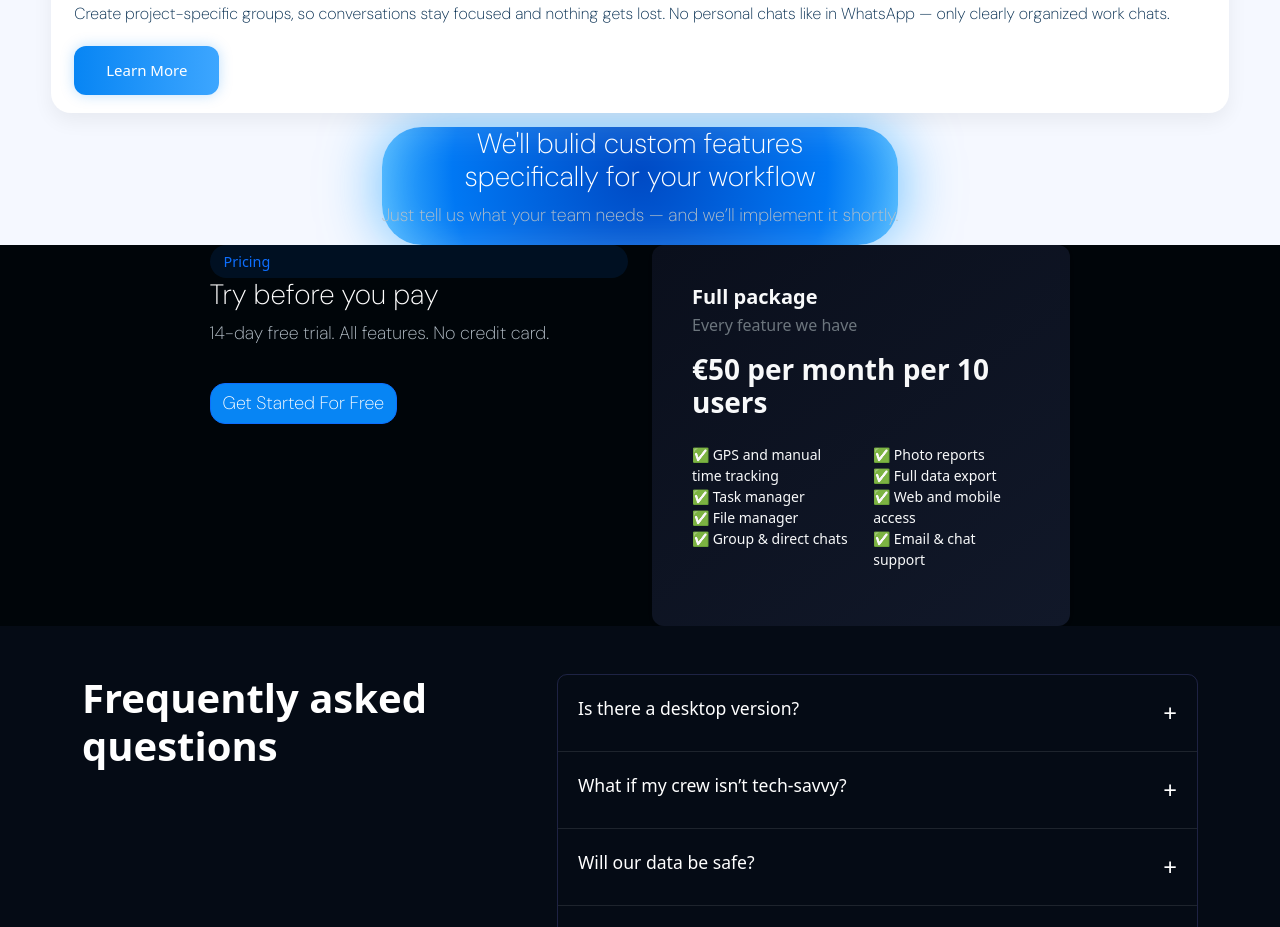
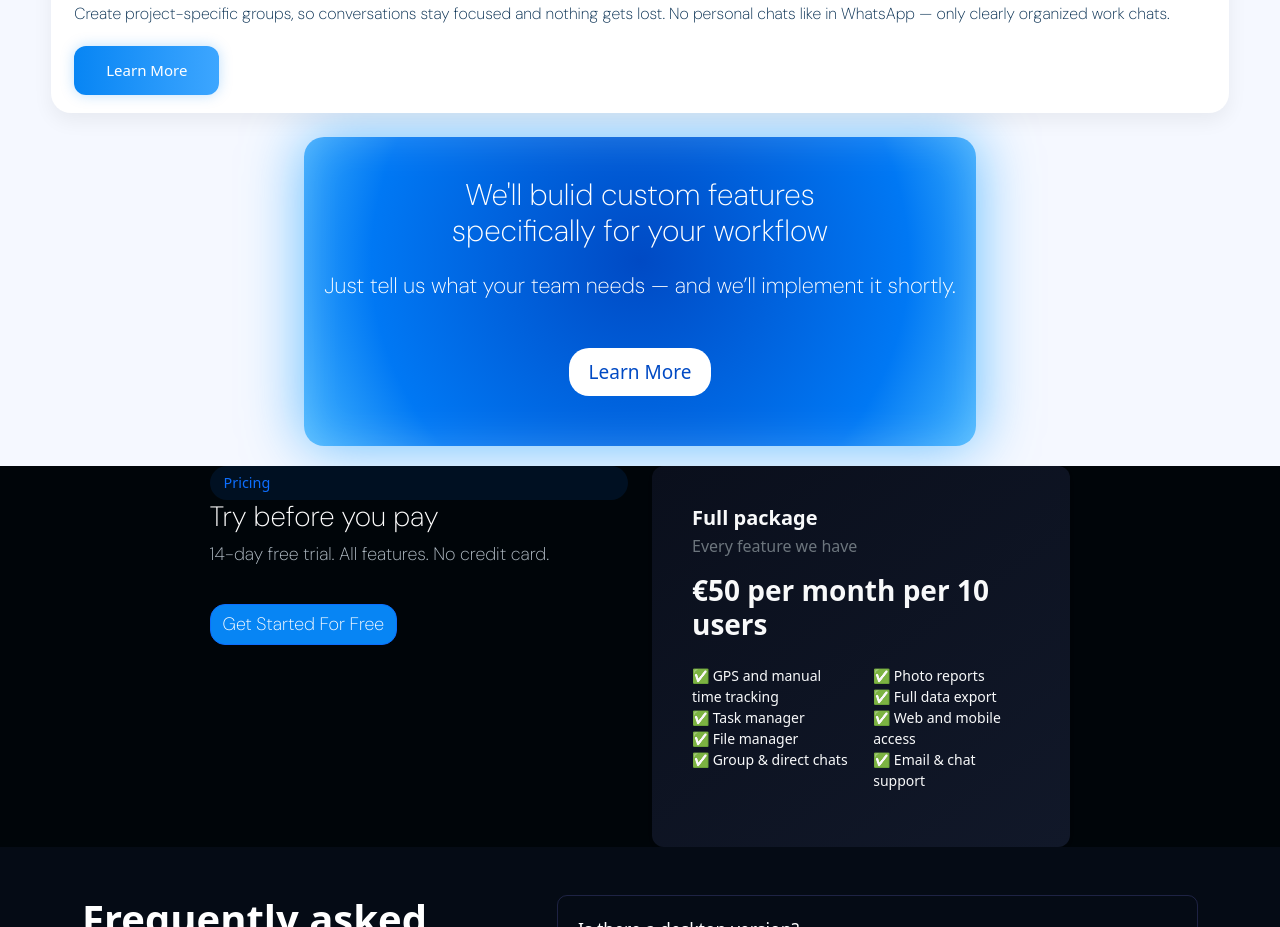
Before and after one commit to alexgeho/ByggHubWeb_on_React, a React (Create React App) app: page / in a window 1280 px wide. Shown: the part 2860-3787 px from the top of the page. Built offline with nearby package versions, Linux system fonts and the light colour scheme.

Commit message:
feat: aligned blue block and white button, improved padding and vertical layout

```diff
--- a/src/Components/BlueBlock/BlueBlock.css
+++ b/src/Components/BlueBlock/BlueBlock.css
@@ -1,7 +1,7 @@
 .BlueBlock {
-    max-width: 800px;
-    max-height: 340px;
-    border-radius: 40px;
+    border-radius: 20px;
+    margin-top: 10px;
+    padding: 20px; /* ← внутренние отступы */
     background: radial-gradient(circle at 50% 40%, #004ac4, #0078f4 70%, #45b6ff 100%);
     box-shadow:
             0 0 60px rgba(0, 150, 255, 0.6),
@@ -9,6 +9,21 @@
     display: flex;
     justify-content: center;
     align-items: center;
+    flex-direction: column; /* ← добавь, чтобы контент (текст и кнопка) выстроились по вертикали */
     color: white;
     text-align: center;
+    margin-bottom: 20px;
+    gap: 30px;
 }
+
+.whiteButton {
+    background: white;
+    color: #004ac4;
+    border: none;
+    border-radius: 20px;
+    padding: 10px 20px;
+    font-size: 19px;
+    font-weight: 300;
+    cursor: pointer;
+    margin-bottom: 30px;
+}
--- a/src/Components/BlueBlock/BlueBlock.jsx
+++ b/src/Components/BlueBlock/BlueBlock.jsx
@@ -5,6 +5,9 @@ const BlueBlock = ({ children }) => {
         return (
             <div className="BlueBlock">
                 {children}
+
+                <button className="whiteButton">Learn More</button>
+
             </div>
         );
 
--- a/src/Components/TitleAndSubtitle/TitleAndSubtitle.css
+++ b/src/Components/TitleAndSubtitle/TitleAndSubtitle.css
@@ -47,3 +47,23 @@
     color: #85b0d9;
     font-weight: 300;
 }
+
+
+
+    /* White background */
+.TitleAndSubtitle.blueBlock .Title {
+    font-family: "DM Sans", sans-serif;
+    font-size: 30px;
+    font-weight: 200;
+    color: #FFFFFF;
+    margin-top: 20px;
+
+}
+
+.TitleAndSubtitle.blueBlock .Subtitle {
+    font-family: "DM Sans", sans-serif;
+    font-size: 22px;
+    color: #FFFFFF;
+    font-weight: 200;
+    margin-top: 20px;
+}
--- a/src/Components/TitleAndSubtitle/TitleAndSubtitle.jsx
+++ b/src/Components/TitleAndSubtitle/TitleAndSubtitle.jsx
@@ -8,6 +8,7 @@ const TitleAndSubtitle = ({title, subtitle, align="left", variant = "default"})
             ${align === "center" ? "centered" : ""}
             ${variant === "features" ? "features" : ""}
             ${variant === "white" ? "whiteBackground" : ""}
+            ${variant === "blue" ? "blueBlock" : ""}
             `.trim();
 
     return (
--- a/src/Pages/Hem.jsx
+++ b/src/Pages/Hem.jsx
@@ -15,6 +15,7 @@ import TitleAndSubtitle from "../Components/TitleAndSubtitle/TitleAndSubtitle";
 import ContentBlocks from "../Components/ContentBlocks/ContentBlocks";
 import FAQBlock from "../Components/FAQBlock/FAQBlock";
 import Features from "../Components/Features3/Features";
+import blueBlock from "../Components/BlueBlock/BlueBlock";
 
 export default class Hem extends Component {
     render() {
@@ -65,6 +66,7 @@ export default class Hem extends Component {
                     <BlueBlock>
 
                         <TitleAndSubtitle
+                            variant="blue"
                             title={<>We'll bulid custom features<br/>specifically for your workflow</>}
                             subtitle="Just tell us what your team needs — and we’ll implement it shortly. "
                         />
```
